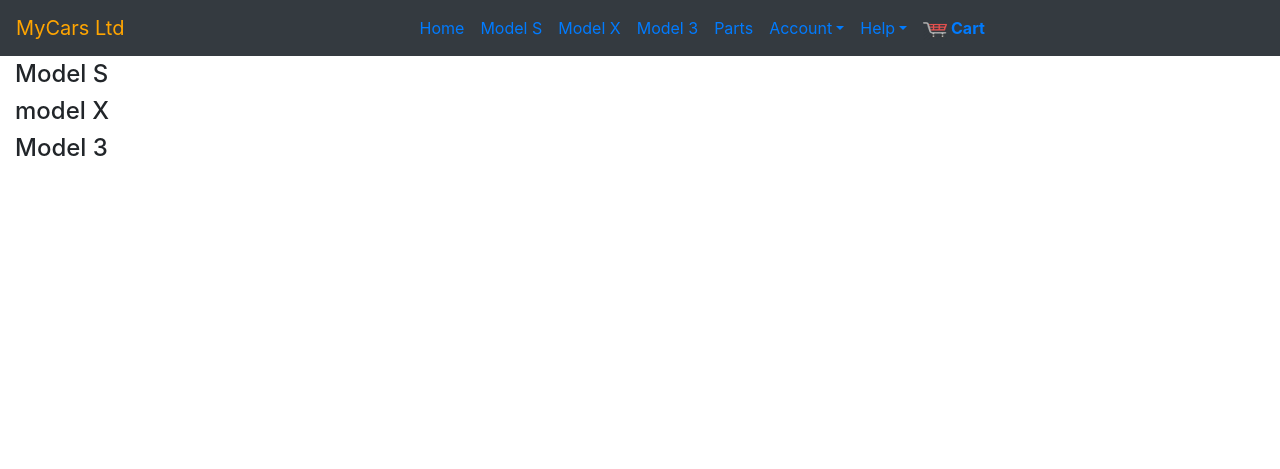
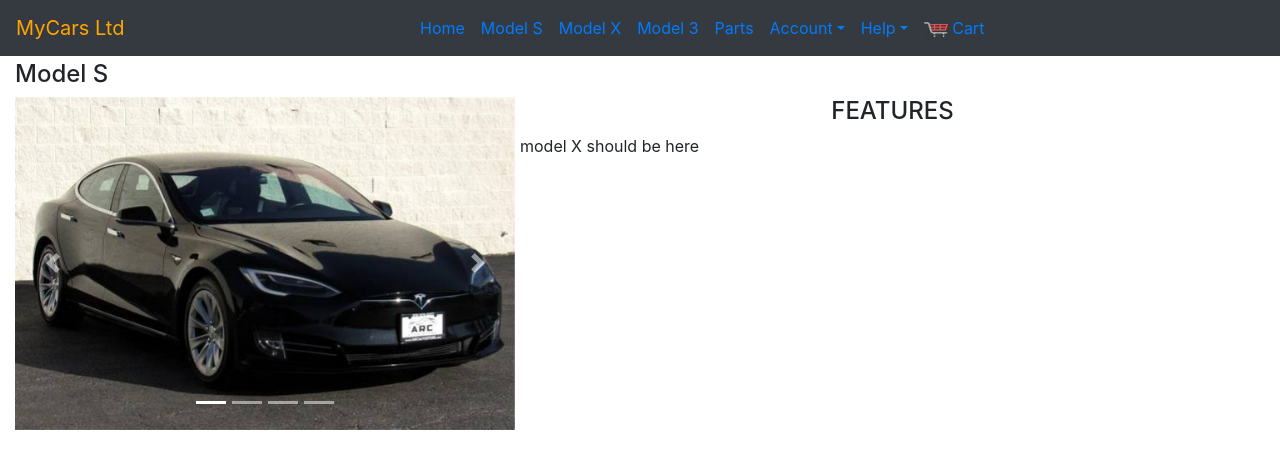
Before and after one commit to Stephen-Kamau/mycarsltd, a PHP site: page /catalog.html in a window 1280 px wide. Shown: the top 469 px of the page. Run offline with PHP 8.4, Linux system fonts and the light colour scheme.

Commit message:
creating the catalog for the cars

```diff
--- a/catalog.css
+++ b/catalog.css
@@ -2,8 +2,8 @@
     box-sizing: border-box;
 }
 img{
-    max-width: 200px;
-    max-height: 100px;
+    max-width: 100%;
+    max-height: auto;
 }
 #cart{
     width: 24px;
--- a/catalog.html
+++ b/catalog.html
@@ -56,7 +56,7 @@
                 <li class="nav-item dropdown">
                     <a class="nav-link dropdown-toggle" href="#" id="navbardrop" data-toggle="dropdown">Help</a>
                     <div class="dropdown-menu">
-                        <a class="dropdown-item" href="#"><b>FAQ</a>
+                        <a class="dropdown-item" href="#"><b>FAQ</b></a>
                         <a class="dropdown-item" href="contactUs.html"><b>Contact Us</b></a>
                     </div>
                 </li>
@@ -73,14 +73,46 @@
 		<!-- div for model  S-->
 		<div>
 			<h4>Model S</h4>
+				<div id="demo" class="carousel slide" data-ride="carousel" style="float: left;margin-right: 5px; width: 40%;">
+
+					<!-- Indicators -->
+					<ul class="carousel-indicators">
+					  <li data-target="#demo" data-slide-to="0" class="active"></li>
+					  <li data-target="#demo" data-slide-to="1"></li>
+					  <li data-target="#demo" data-slide-to="2"></li>
+					  <li data-target="#demo" data-slide-to="3"></li>
+					</ul>
+
+					<!-- The slideshow -->
+					<div class="carousel-inner">
+					  <div class="carousel-item active">
+						<img src="teslas/modelS/image2.jpg" alt="Los Angeles">
+					  </div>
+					  <div class="carousel-item">
+						<img src="teslas/modelS/image3.jpg" alt="Chicago">
+					  </div>
+					  <div class="carousel-item">
+						<img src="teslas/modelS/image5.jpg" alt="New York">
+					  </div>
+					  <div class="carousel-item">
+						<img src="teslas/modelS/image6.jpg" alt="New York">
+					  </div>
+					</div>
+
+					<!-- Left and right controls -->
+					<a class="carousel-control-prev" href="#demo" data-slide="prev">
+					  <span class="carousel-control-prev-icon"></span>
+					</a>
+					<a class="carousel-control-next" href="#demo" data-slide="next">
+					  <span class="carousel-control-next-icon"></span>
+					</a>
+				  </div>
+			<div >
+				<h4 style="text-align: center;">FEATURES</h4>
+			</div>
 		</div>
-		<!-- div for model  X-->
-		<div>
-			<h4>model X</h4>
-		</div>
-		<!-- div for model  3-->
-		<div>
-			<h4>Model 3</h4>
+		<div >
+			model X should be here
 		</div>
 	</div>
 </body>
```
